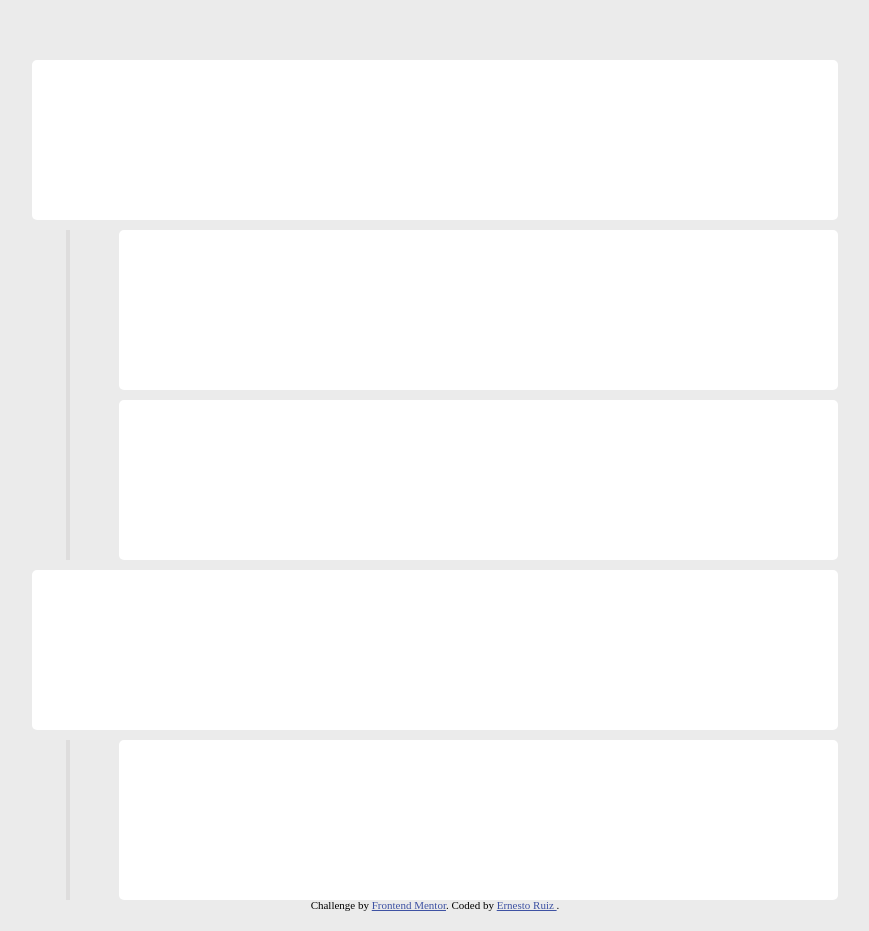
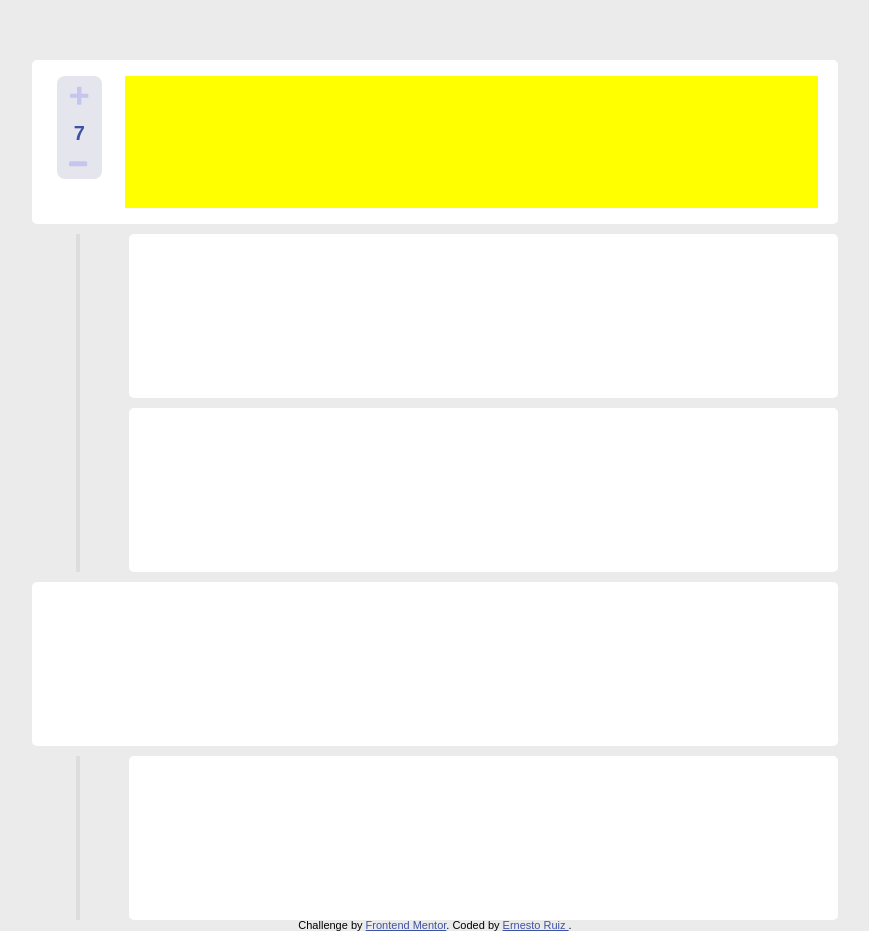
Before and after one commit to ernesto-developer/challenge-interactive-comments, a plain HTML site: page index.html in a window 1280 px wide. Shown: the whole page, without its empty margins (205-1074 px from the left). Drawn offline with Linux system fonts and the light colour scheme.

Commit message:
advance with the comments card

```diff
--- a/css/styles.css
+++ b/css/styles.css
@@ -1,5 +1,6 @@
 body{
     background-color: #ebebeb;
+    font-family: sans-serif;
 }
 
 .dashboard{
@@ -17,12 +18,57 @@ body{
     align-self: center;
     margin: 10px 10px 0px 10px;
 }
+/* ############################ Cards of comments ############## */
 .dashboard__cards--comment{
 
-    height: 160px;
+    height: 164px;
     background-color: #fff;
     border-radius: 5px;
+    display: flex;
+    justify-content: space-between;
 }
+.dashboard__cards__comment--counter{
+    width: 45px;
+    height: 103px;
+    background-color: #e5e5ed;
+    margin: 16px 0px 0px 25px;
+    display: flex;
+    flex-direction: column;
+    align-items: center;
+    justify-content: space-between;
+    border-radius: 8px;
+}
+.dashboard__cards__comment__counter--plus{
+    width: 20px;
+    height: 20px;
+    cursor: pointer;
+    margin-top: 9px;
+}
+.dashboard__cards__comment__counter--minus{
+    width: 20px;
+    height: 6px;
+    cursor: pointer;
+    margin-bottom: 12px;
+}
+.dashboard__cards__comment__counter--number{
+    font-weight: bold;
+    font-size: 20px;
+    color: hsl(228, 45%, 44%);
+}
+.dashboard__cards__comment--contain{
+    width: 86%;
+    height: 81%;
+    background-color: yellow;
+    align-self: center;
+    margin-right: 20px;
+}
+
+
+
+
+
+
+/* ############################ Cards of Replies ############## */
 .dashboard__cards--repliesContainer{
     width: 100%;
     display: flex;
@@ -30,7 +76,7 @@ body{
 .dashboard__cards__repliesContainer--verticalLine{
     width: 5px;
     background-color: rgba(210, 207, 207,0.5);
-    margin: 10px 34px 0px 34px;
+    margin: 10px 34px 0px 44px;
 }
 .dashboard__cards__repliesContainer--replies{
     display: flex;
@@ -39,7 +85,7 @@ body{
 }
 .dashboard__cards__repliesContainer__replies--reply{
     width: 98%;
-    height: 160px;
+    height: 164px;
     background-color: #fff;
     align-self: flex-end;
     margin-top: 10px;
--- a/index.html
+++ b/index.html
@@ -21,7 +21,17 @@
 
   <section class="dashboard" >
     <div class="dashboard__cards">
-      <div class="dashboard__cards--comment" ></div>
+      <div class="dashboard__cards--comment" >
+          <div class="dashboard__cards__comment--counter">
+            <img class="dashboard__cards__comment__counter--plus" src="images/icon-plus.svg" alt="plus">
+            <span class="dashboard__cards__comment__counter--number" > 7 </span>
+            <img class="dashboard__cards__comment__counter--minus" src="images/icon-minus.svg" alt="minus">
+
+          </div>
+          <div class="dashboard__cards__comment--contain">
+
+          </div>
+      </div>
       <div class="dashboard__cards--repliesContainer">
         <div class="dashboard__cards__repliesContainer--verticalLine"></div>
         <div class="dashboard__cards__repliesContainer--replies" >
```
